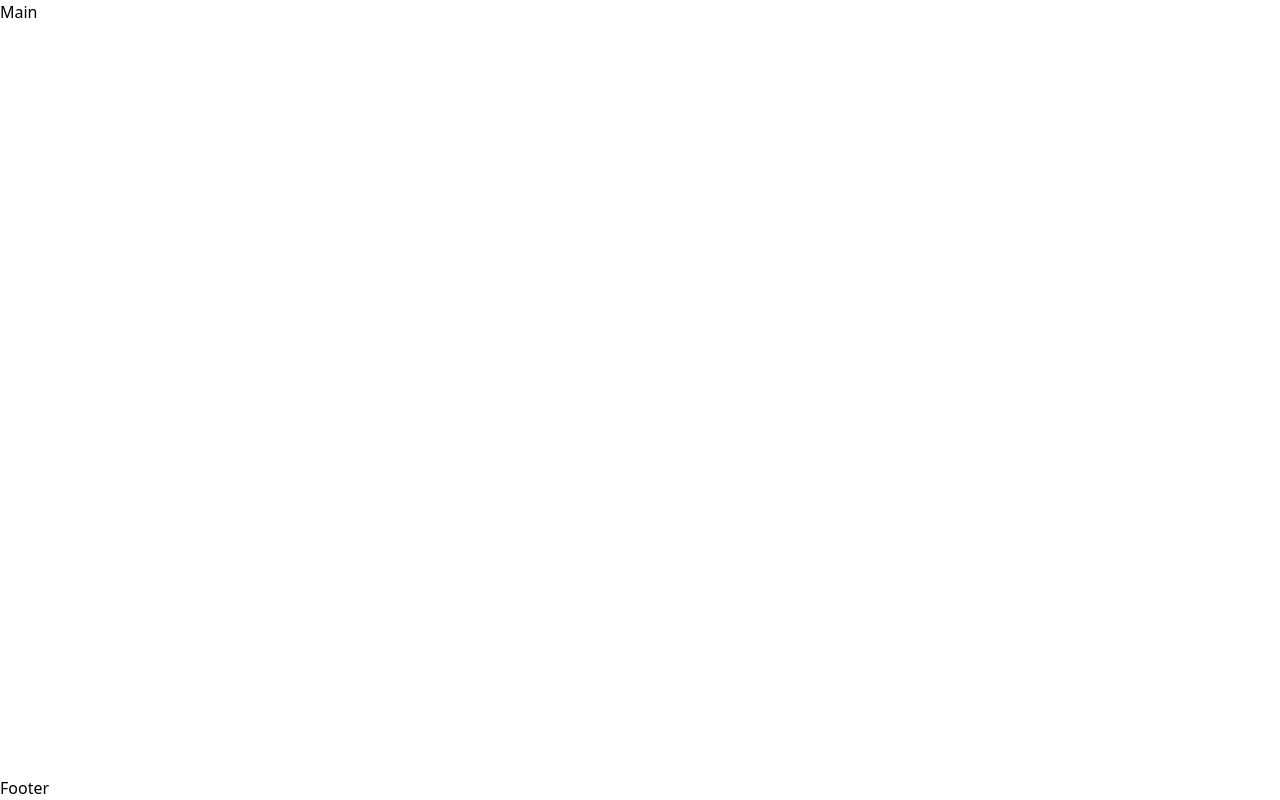
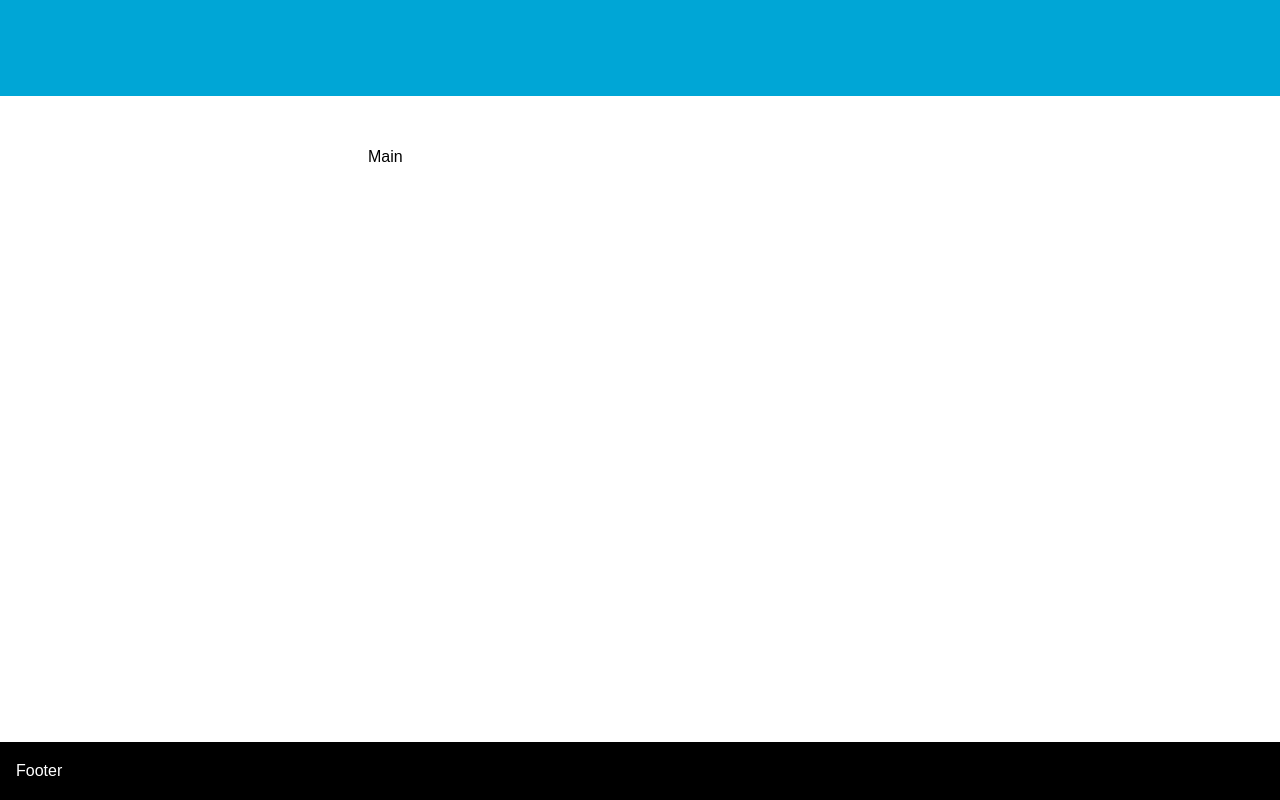
Before and after one commit to CostasAK/tudelft-publication-page-action, a React (Vite) app: page / in a window 1280 px wide. Built offline with nearby package versions, Linux system fonts and the light colour scheme.

Commit message:
feat: setup root layout, fonts, and color

```diff
--- a/src/layout/Footer.jsx
+++ b/src/layout/Footer.jsx
@@ -1 +1,3 @@
-export const Footer = () => <footer>Footer</footer>;
+export const Footer = () => (
+  <footer className="py-4 px-4 text-white bg-black">Footer</footer>
+);
--- a/src/layout/Header.jsx
+++ b/src/layout/Header.jsx
@@ -1,5 +1,9 @@
+import clsx from "clsx";
+
 export const Header = () => (
-  <header>
+  <header
+    className={clsx("py-12", "px-8", "bg-cyan", "font-serif", "text-white")}
+  >
     <h1>{import.meta.env.VITE_APP_NAME}</h1>
   </header>
 );
--- a/src/layout/Main.jsx
+++ b/src/layout/Main.jsx
@@ -1 +1,3 @@
-export const Main = () => <main>Main</main>;
+export const Main = () => (
+  <main className="w-full max-w-xl py-12 px-4 mx-auto">Main</main>
+);
--- a/src/layout/Root.jsx
+++ b/src/layout/Root.jsx
@@ -1,12 +1,20 @@
 import { Footer } from "./Footer";
 import { Header } from "./Header";
 import { Main } from "./Main";
+import clsx from "clsx";
 
 export const Root = () => {
   return (
     <div
       id="root"
-      className="grid grid-cols-1 grid-rows-[auto_1fr_auto] min-h-[100dvh]"
+      className={clsx(
+        "grid",
+        "grid-cols-1",
+        "grid-rows-[auto_1fr_auto]",
+        "min-h-[100dvh]",
+        "font-sans",
+        "leading-relaxed",
+      )}
     >
       <Header />
       <Main />
--- a/tailwind.config.js
+++ b/tailwind.config.js
@@ -1,8 +1,13 @@
-/** @type {import('tailwindcss').Config} */
 export default {
   content: ["./index.html", "./src/**/*.{js,ts,jsx,tsx}"],
   theme: {
-    extend: {},
+    fontFamily: {
+      sans: ["Arial", "sans-serif"],
+      serif: ["Roboto Slab", "serif"],
+    },
+    extend: {
+      colors: { cyan: "#00a6d6" },
+    },
   },
   plugins: [],
 };
```
